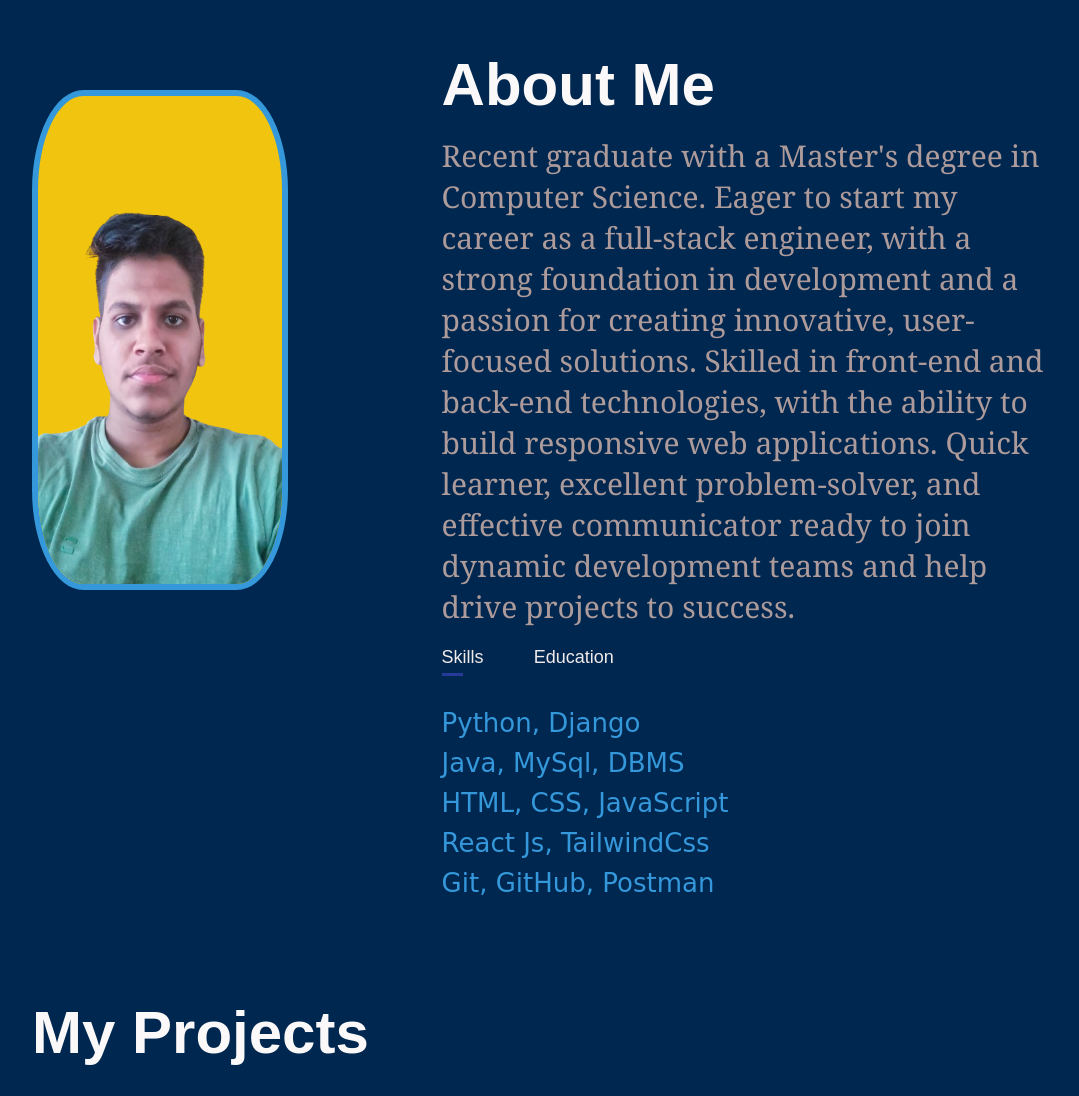
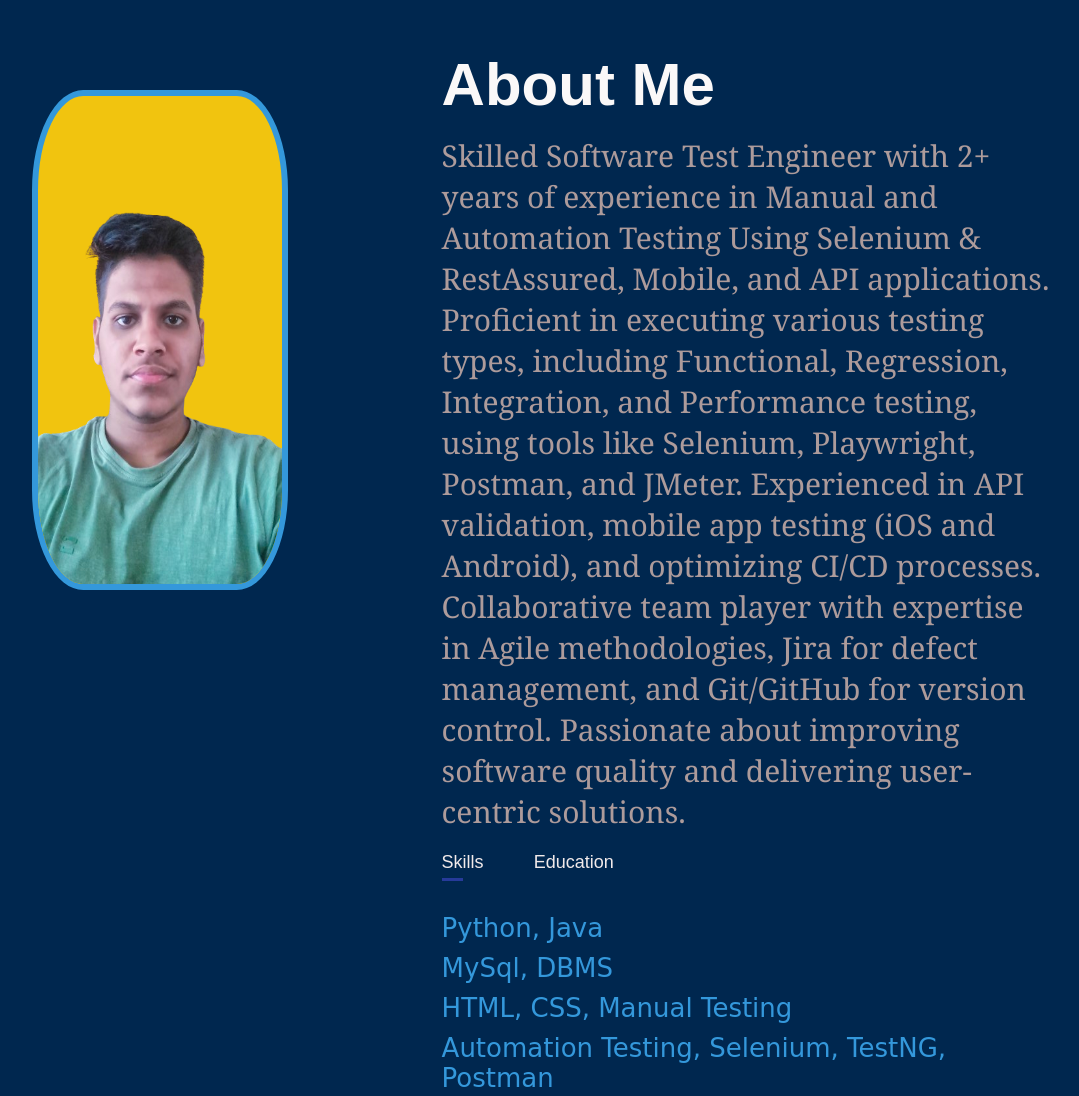
Before and after one commit to Swarup-Dash/Swarup-Dash.github.io, a plain HTML site: page index.html in a window 1280 px wide. Shown: the part 780-1876 px from the top of the page, without its empty margins (96-1175 px from the left). Drawn offline with Linux system fonts and the light colour scheme.

Commit message:
Add files via upload

```diff
--- a/index.html
+++ b/index.html
@@ -27,7 +27,7 @@
         </nav>
         <div class="second">
           <div class="header-text">
-            <p>Full Stack Developer</p>
+            <p>Software Test Engineer</p>
             <h1>Hii, I'm <span class="typing-text">Swarup Dash</span></h1>
 
             <a href="https://leetcode.com/u/Swarup_Dash/" target="_blank" class="btn">Let's Code...</a>
@@ -52,14 +52,13 @@
           <div class="about-col-2">
             <h1 class="sub-title">About Me</h1>
             <p>
-              Recent graduate with a Master's degree in Computer Science. Eager
-              to start my career as a full-stack engineer, with a strong
-              foundation in development and a passion for creating innovative,
-              user-focused solutions. Skilled in front-end and back-end
-              technologies, with the ability to build responsive web
-              applications. Quick learner, excellent problem-solver, and
-              effective communicator ready to join dynamic development teams and
-              help drive projects to success.
+              Skilled Software Test Engineer with 2+ years of experience in Manual and Automation Testing Using Selenium &
+RestAssured, Mobile, and API applications.
+Proficient in executing various testing types, including Functional, Regression, Integration, and Performance testing,
+using tools like Selenium, Playwright, Postman, and JMeter.
+Experienced in API validation, mobile app testing (iOS and Android), and optimizing CI/CD processes.
+Collaborative team player with expertise in Agile methodologies, Jira for defect management, and Git/GitHub for version
+control. Passionate about improving software quality and delivering user-centric solutions.
             </p>
             <div class="tab-titles">
               <div class="tab-links active-link" onClick="opentab('skills')">
@@ -73,23 +72,23 @@
 
             <div class="tab-contents active-tab" id="skills">
               <ul>
-                <li><span>Python, Django</span></li>
-                <li><span>Java, MySql, DBMS</span></li>
-                <li><span>HTML, CSS, JavaScript</span></li>
-                <li><span>React Js, TailwindCss</span></li>
-                <li><span>Git, GitHub, Postman</span></li>
+                <li><span>Python, Java</span></li>
+                <li><span>MySql, DBMS</span></li>
+                <li><span>HTML, CSS, Manual Testing</span></li>
+                <li><span>Automation Testing, Selenium, TestNG, Postman</span></li>
+                <li><span>Rest Assured, Git, GitHub, Postman</span></li>
 
               </ul>
             </div>
 
             <div class="tab-contents" , id="education">
               <ul>
-                <li>
+                <!-- <li>
                   <span>2022 - 2024</span><br />MCA from GIET, Bhubaneswar<br />CGPA:
                   9.0
-                </li>
+                </li> -->
                 <li>
-                  <span>2019 - 2022</span><br />BSc from Utkal University,
+                  <span>2019 - 2022</span><br />BSc from Utkal Univercity,
                   Bhubaneswar<br />CGPA: 8.70
                 </li>
               </ul>
@@ -181,7 +180,7 @@
         <div class="row">
           <div class="contact-left">
             <h1 class="sub-title">Contact Me</h1>
-            <p><i class="fa-solid fa-paper-plane"></i> swarupdash7205@gmail.com</p>
+            <p><i class="fa-solid fa-paper-plane"></i> dashswarup.d@gmail.com</p>
             <p><i class="fa-solid fa-phone"></i> 8327745461</p>
             <div class="social-icons">
               <a href="https://www.linkedin.com/in/swarup-dash-sde/" target="_blank"><i class="fa-brands fa-linkedin-in"></i></a>
@@ -189,7 +188,7 @@
               <a href="https://www.facebook.com/swarup.dash.794" target="_blank"><i class="fa-brands fa-facebook"></i></a>
               <a href="https://maps.app.goo.gl/16roM6H3o5uHiFJi6" target="_blank"><i class="fa-solid fa-location-dot"></i></a>
             </div>
-            <a href="images/Swarup_Dash.pdf" download class="btn btn2"
+            <a href="images/Swarup Dash Software Test Engineer.pdf" download class="btn btn2"
               >Download CV</a
             >
           </div>
```
